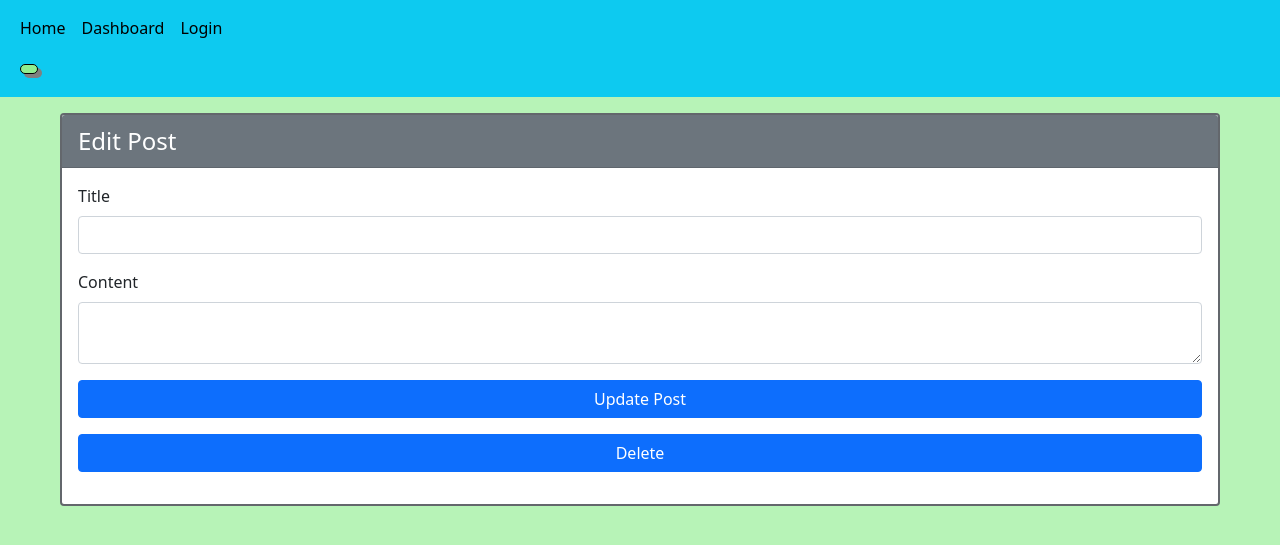
After one commit to wonjong2/Tech_Blog_MVC, a Node server app: template views/editpost.handlebars in a window 1280 px wide. The commit adds this page. Shown: the top 545 px of the page. Run offline with Node 20, Linux system fonts and the light colour scheme; the template is opened without the code that fills it, so the values that code supplies are empty; some libraries are stand-ins or nearby versions.

```diff
--- a/controllers/api/userRoutes.js
+++ b/controllers/api/userRoutes.js
@@ -9,7 +9,7 @@ router.post('/', async (req, res) => {
         req.session.save(() => {
             req.session.user_id = user.id;
             req.session.logged_in = true;
-            res.status(200).json(user);
+            res.status(201).json(user);
         });
     } catch (err) {
         res.status(400).json(err);
--- a/views/dashboard.handlebars
+++ b/views/dashboard.handlebars
@@ -1,8 +1,9 @@
 <div class="container-fluid" id="dashboard">
     {{#each myPosts}}
-        <div class="card mt-3 mx-5" data-post-id="{{this.id}}">
+        <div class="card mt-3 mx-5">
             <div
                 class="d-flex justify-content-between align-items-center card-header bg-secondary"
+                data-post-id="{{this.id}}"
             >
                 <p class="title mb-0">{{this.title}}</p>
                 <p class="user-date mb-0">{{format_date this.date}}</p>
--- /dev/null
+++ b/views/editpost.handlebars
@@ -0,0 +1,45 @@
+<div class="container-fluid" id="new-post-form">
+    <div class="card mt-3 mx-5" data-id="1">
+        <div
+            class="d-flex justify-content-start align-items-center card-header bg-secondary"
+        >
+            <p class="title mb-0">Edit Post</p>
+        </div>
+        <div class="card-body">
+            <form class="create-post-form form">
+                <div class="mb-3">
+                    <label for="title-post" class="form-label">Title</label>
+                    <input
+                        type="text"
+                        class="form-control"
+                        id="title-post"
+                        value="{{post.title}}""
+                    />
+                </div>
+                <div class="mb-3">
+                    <label for="content-post" class="form-label">Content</label>
+                    <textarea
+                        class="form-control"
+                        id="content-post"
+                    >{{post.content}}</textarea>
+                </div>
+                <div class="form-group">
+                    <button
+                        class="btn btn-primary"
+                        type="submit"
+                        id="update-post-button"
+                    >Update Post</button>
+                </div>
+                <div class="form-group mt-3">
+                    <button
+                        class="btn btn-primary"
+                        type="submit"
+                        id="delete-post-button"
+                    >Delete</button>
+                </div>
+            </form>
+        </div>
+    </div>
+</div>
+
+<script src="/js/login.js" type="text/javascript"></script>
--- a/views/layouts/main.handlebars
+++ b/views/layouts/main.handlebars
@@ -11,7 +11,7 @@
             integrity="sha384-1BmE4kWBq78iYhFldvKuhfTAU6auU8tT94WrHftjDbrCEXSU1oBoqyl2QvZ6jIW3"
             crossorigin="anonymous"
         />
-        <link rel="stylesheet" href="./css/style.css" />
+        <link rel="stylesheet" href="/css/style.css" />
     </head>
 
     <body>
```
Also changed, not shown: controllers/api/postRoutes.js (+3 -7 lines), controllers/home-routes.js (+14 -0 lines), public/js/dashboard.js (+25 -0 lines).
